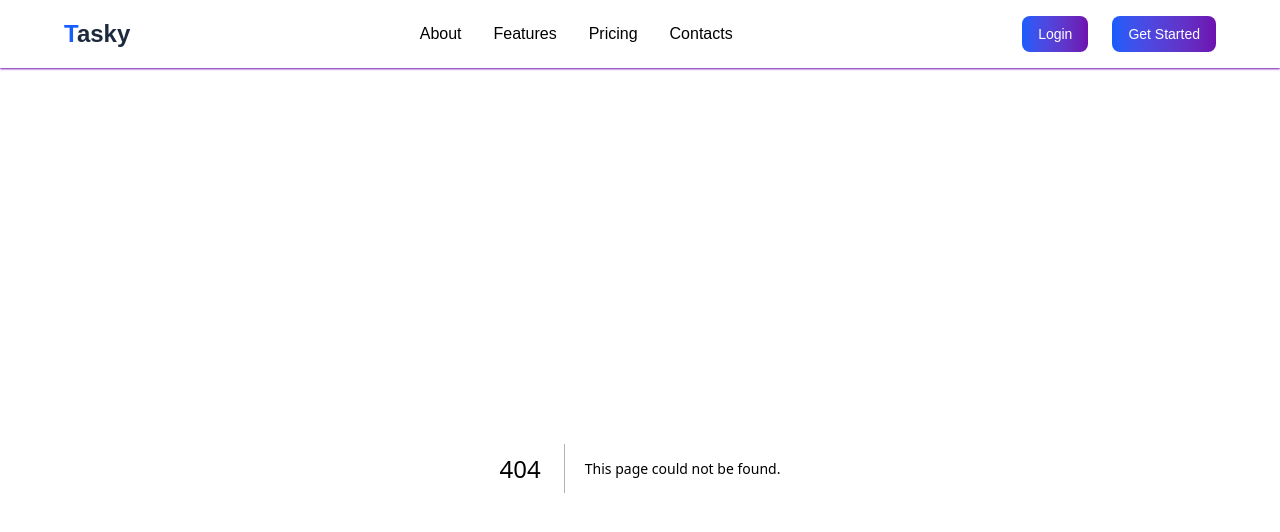
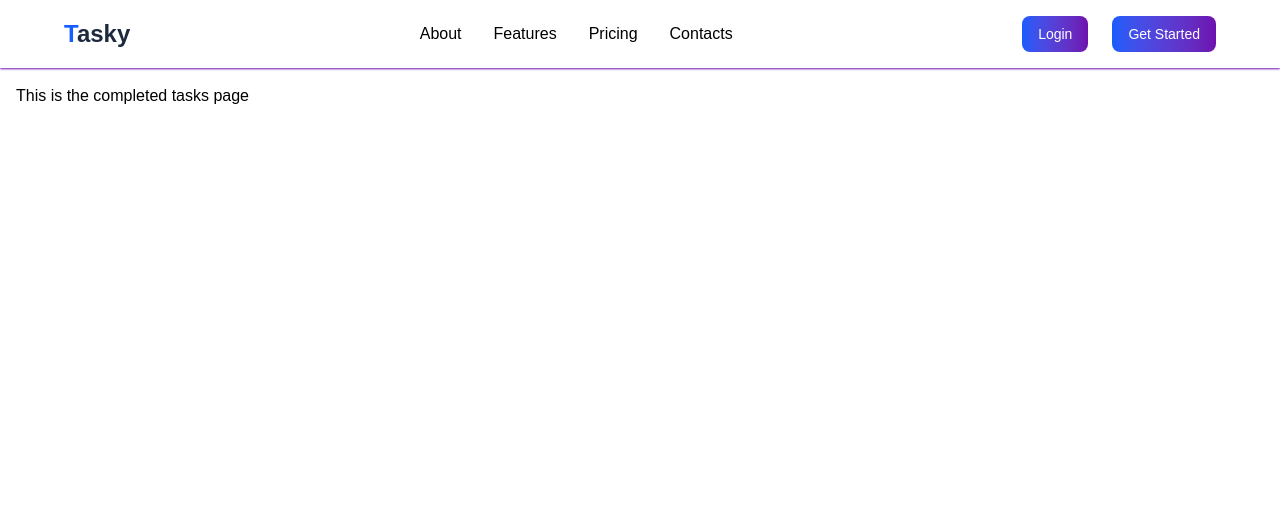
Before and after one commit to Maxamed459/Task_Management_frontend, a Next.js app: page /dashboard/completed-tasks in a window 1280 px wide. Before the commit this address had no page. Shown: the top 532 px of the page. Built offline with nearby package versions, Linux system fonts and the light colour scheme.

Commit message:
add new page

```diff
--- /dev/null
+++ b/app/dashboard/completed-tasks/page.tsx
@@ -0,0 +1,7 @@
+export default function CompletedTasksPage() {
+    return(
+        <div className="p-4">
+            <h1>This is the completed tasks page</h1>
+        </div>
+    );
+}
```
